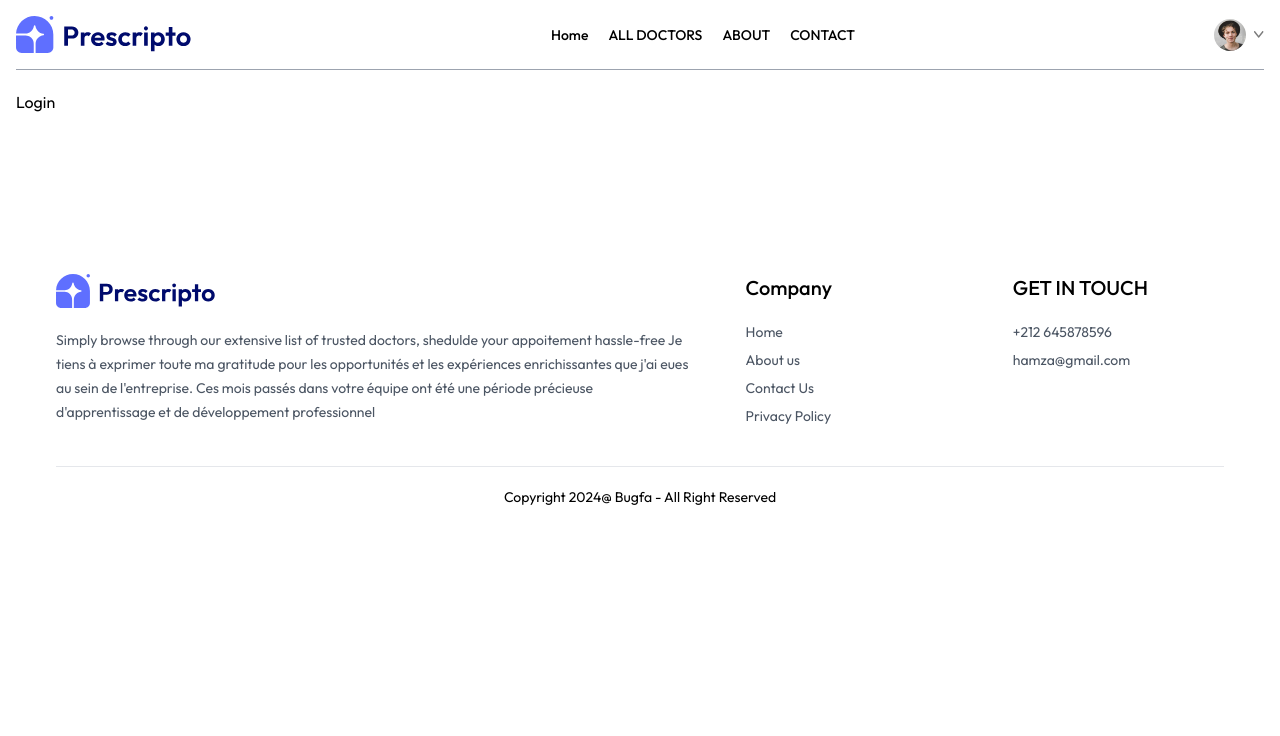
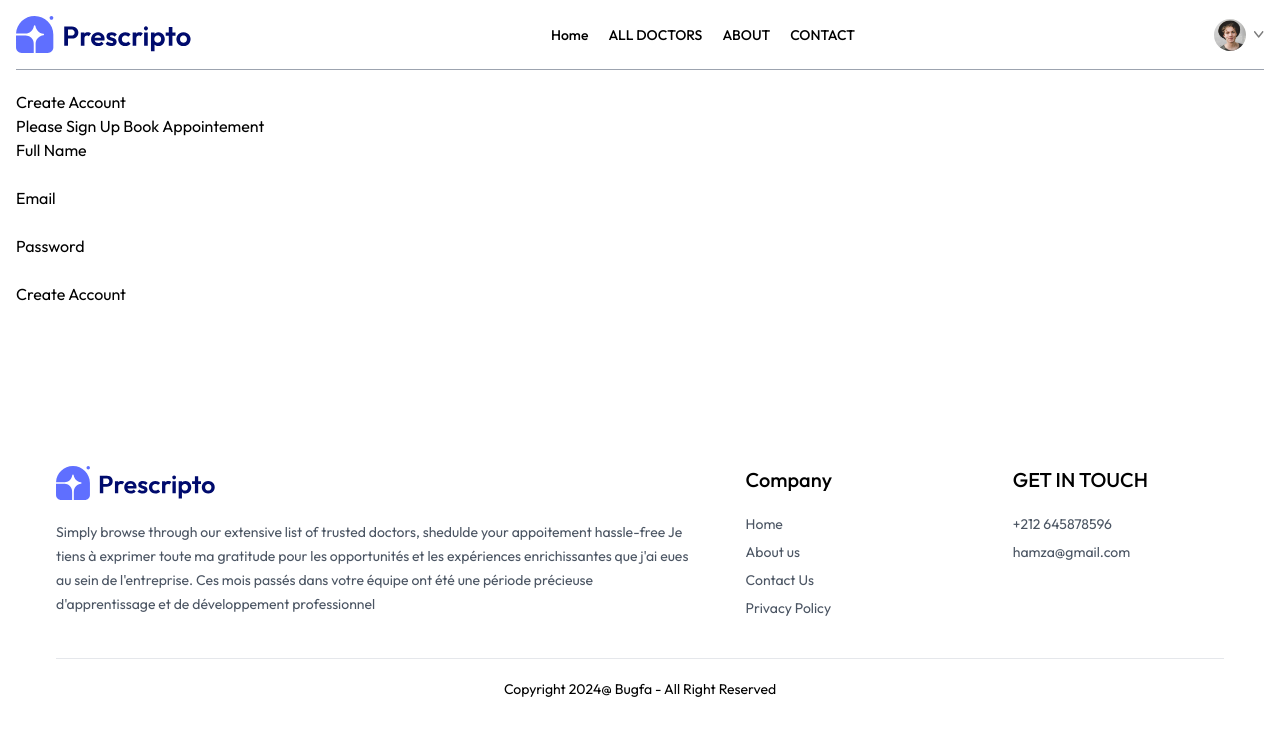
Before and after one commit to hamzarahmoun/doctor-appointement, a React (Vite) app in the folder frontend/: page /login in a window 1280 px wide. Shown: the top 736 px of the page. Built offline with nearby package versions, Linux system fonts and the light colour scheme.

Commit message:
form sign up structure

```diff
--- a/frontend/src/pages/Login.jsx
+++ b/frontend/src/pages/Login.jsx
@@ -1,8 +1,33 @@
-import React from 'react'
+import React, { useState } from 'react'
 
 const Login = () => {
+  const [state,setState] =useState('Sign Up')
+  const [email,setEmail] = useState('')
+  const [password,setPassword] = useState('')
+  const [name,setName] = useState('')
+  const onSubmitHandler = async (event) =>{
+    event.preventDefault()
+  }
   return (
-    <div>Login</div>
+    <form>
+       <div>
+        <p>{state === 'Sign Up' ? "Create Account" : 'Login'}</p>
+        <p>Please {state === 'Sign Up' ? "Sign Up" : 'Log in'} Book Appointement</p>
+        <div>
+          <p>Full Name</p>
+          <input type="text" onChange={(e)=>setName(e.target.name)} value={name} required/>
+        </div>
+        <div>
+          <p>Email</p>
+          <input type="email" onChange={(e)=>setName(e.target.email)} value={email} required/>
+        </div>
+        <div>
+          <p>Password</p>
+          <input type="password" onChange={(e)=>setName(e.target.password)} value={password} required/>
+        </div>
+        <button>{state === 'Sign Up' ? "Create Account" : 'Login'}</button>
+       </div>
+    </form>
   )
 }
 
```
